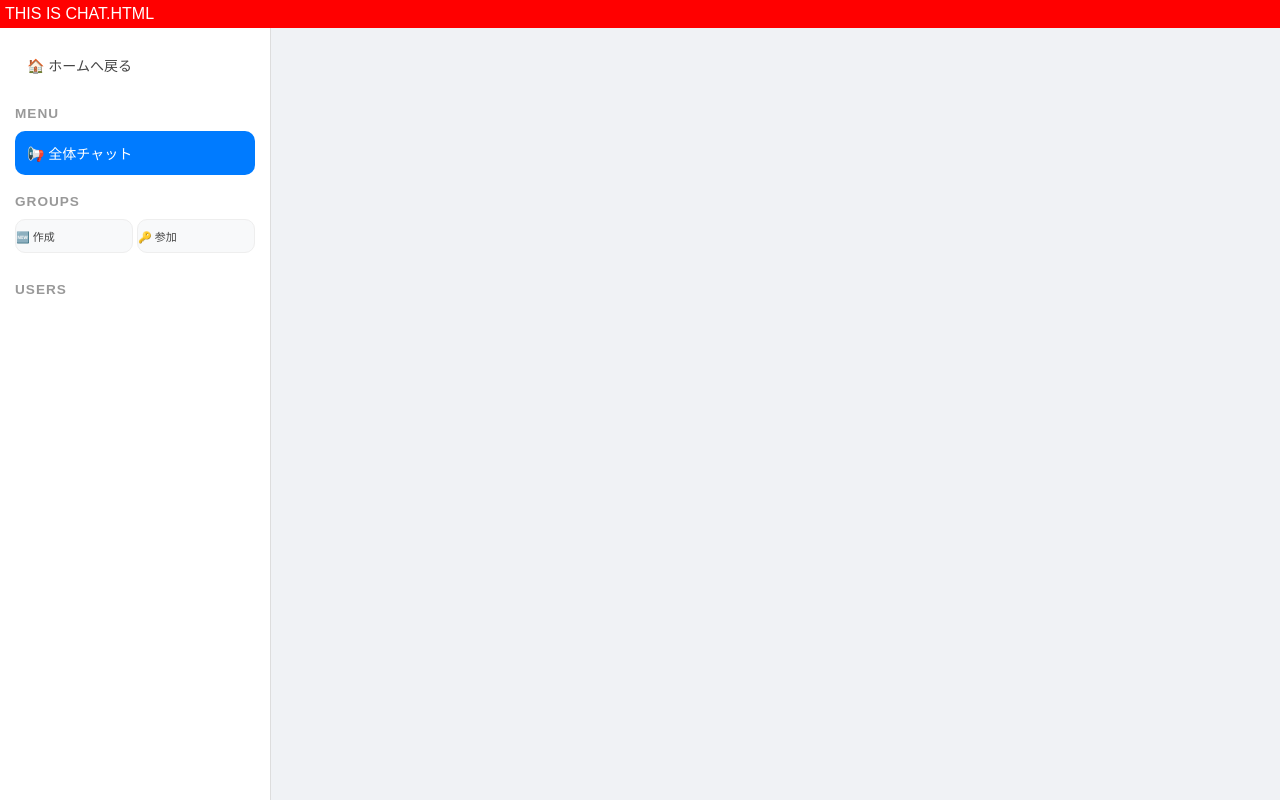
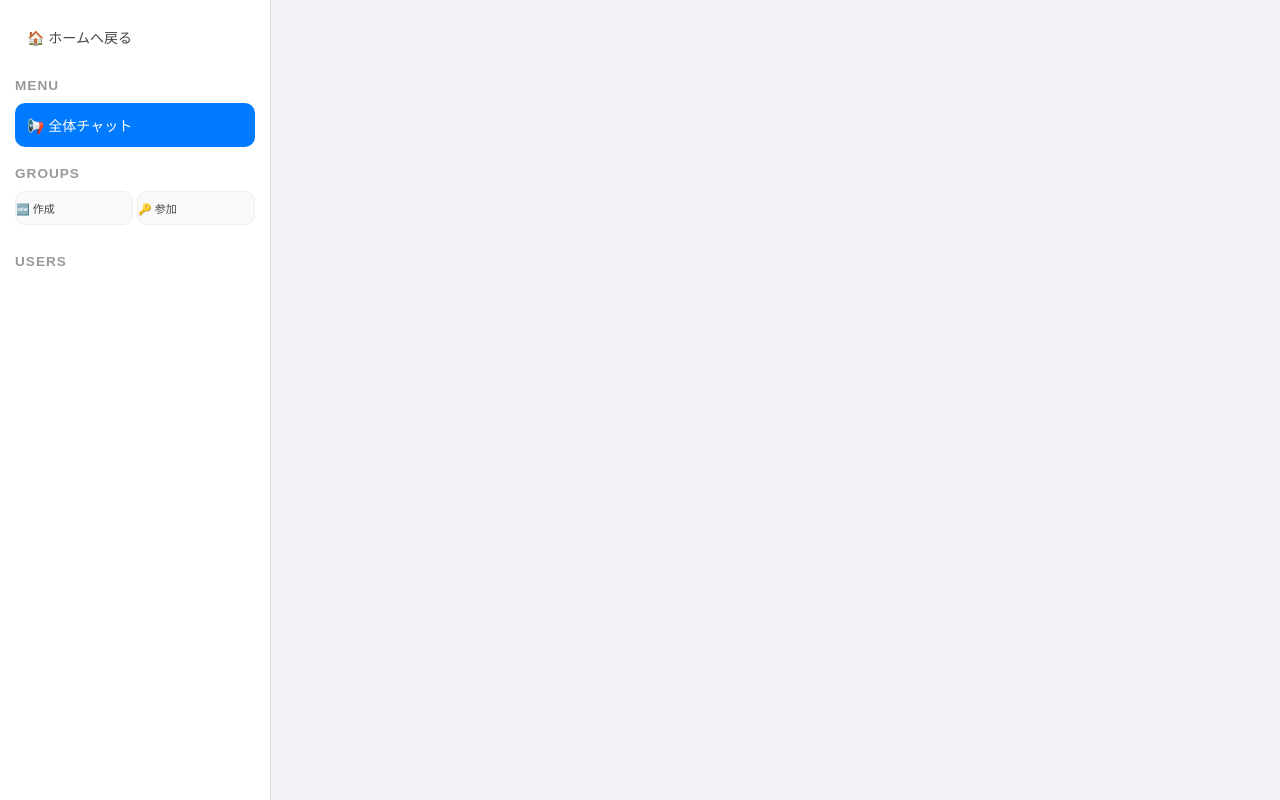
Before and after one commit to Keypom-A/ClassBoard, a Flask app: page /chat in a window 1280 px wide. Run offline with Flask 3, Linux system fonts and the light colour scheme; the visitor is signed in with stand-in values (Sample User, id 1); data that the repository does not hold is empty; some libraries are stand-ins or nearby versions.

Commit message:
chat.html

```diff
--- a/templates/chat.html
+++ b/templates/chat.html
@@ -104,7 +104,6 @@
     </style>
 </head>
 <body class="chat-page">
-    <div style="background:red;color:white;padding:5px;">THIS IS CHAT.HTML</div>
     <div class="menu-btn" onclick="toggleMenu()">☰</div>
     <div class="layout">
         <div class="overlay" id="overlay" onclick="toggleMenu()"></div>
```
